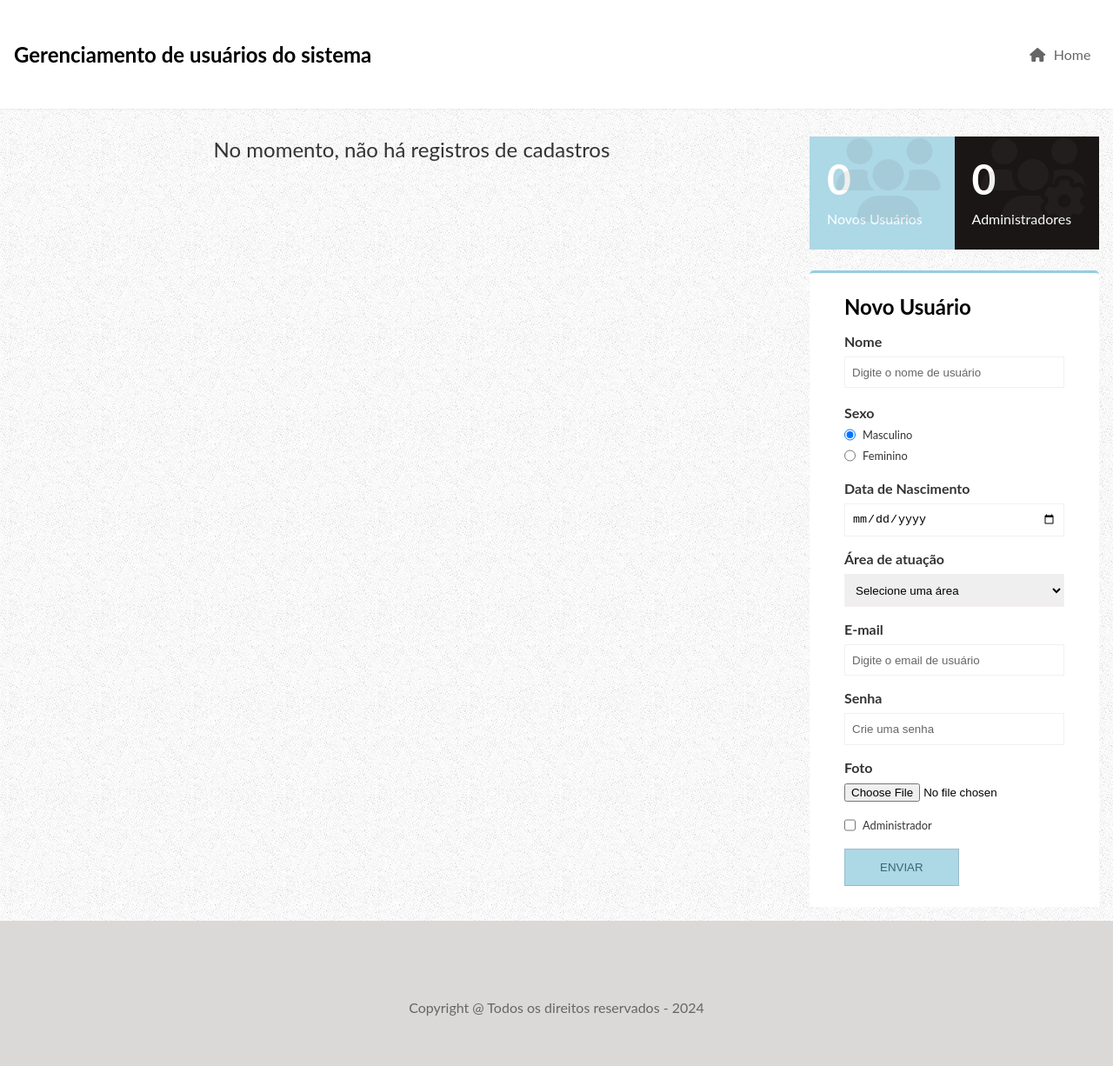
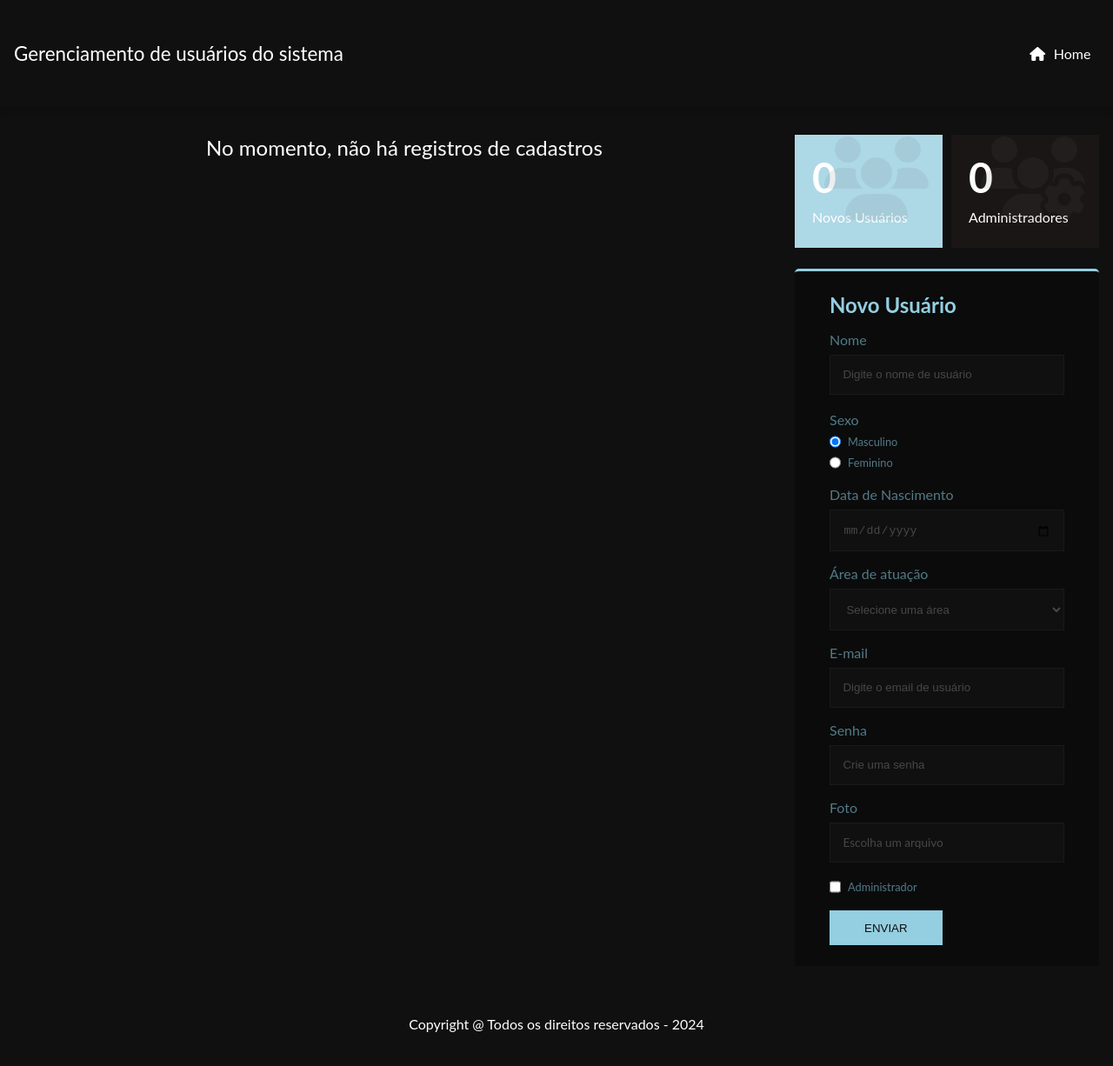
Before and after one commit to leandroalves-dev/gerenciador-de-cadastro, a React (Vite) app: page / in a window 1280 px wide. Shown: the top 1226 px of the page at 87% size. Built offline with nearby package versions, Linux system fonts and the light colour scheme.

Commit message:
refactor(projeto): Alteração de layout

```diff
--- a/src/components/Content/Forms/Forms.css
+++ b/src/components/Content/Forms/Forms.css
@@ -1,31 +1,32 @@
 
 
 .container-register{
-    background: #FFF;
+    background: #0b0b0b;
     padding: 1.5rem 2.5rem;
     border-top: 3px solid rgb(148, 206, 225);
     border-radius: 5px 5px 0 0;
+    width: 350px;
 }
 
 .container-register.edit{
-    background: #0df40029;
+    background: rgb(148, 206, 225);
 }
 
 .container-register.edit button{
-    background-color: #0df40029;
-    border-color: rgb(177 231 181);
+    background-color: rgb(148, 206, 225);
 }
 
 .container-register h2{
     font-size: 1.5rem;
     margin-bottom: 1rem;
+    color: rgb(148, 206, 225);
 }
 
 .container-register label{
-    color: #333;
+    color: rgb(82 122 136);
+    font-size: 1rem;
     margin: 1rem 0 0.5rem;
     display: block;
-    font-weight: bold;
 }
 
 .container-register .block{
@@ -50,11 +51,10 @@
 }
 
 .btn-sucsess{
-    background: lightblue;
+    background: rgb(148, 206, 225);
     text-transform: uppercase;
-    border: 1px solid rgb(154, 189, 200);
     padding: 0.8rem 2.5rem;
-    color: rgb(57, 102, 117);
+    color: #101010;
     cursor: pointer;
     transition: 0.3s;
     margin: 0;
@@ -144,3 +144,29 @@
     background-color: #FFF;
     padding: 1rem;
 }
+
+.container-register.edit input[type="text"],
+.container-register.edit input[type="password"],
+.container-register.edit input[type="date"],
+.container-register.edit select,
+.container-register.edit .custom-file-label{
+    background-color: rgb(127 180 197);
+    border: 0
+}
+
+.container-register.edit h2,
+.container-register.edit label {
+    color: #0b0b0b;
+}
+
+
+.container-register.edit .btn-sucsess{
+    background: #0b0b0b;
+    color: rgb(127 180 197);
+}
+
+@media(max-width:700px){
+    .container-register{
+        width: 100%;
+    }
+}
--- a/src/components/Content/Forms/Forms.tsx
+++ b/src/components/Content/Forms/Forms.tsx
@@ -181,9 +181,12 @@ const Forms = () => {
                                         {errors.password?.type === 'required' && <p className="error-message">A senha é obrigatória.</p>}
                                         {errors.password?.type === 'minLength' && <p className="error-message">A senha precisa ter no minímo 5 caracteres.</p>}
                                 </div>
-                                <div className="form-group">
+                                <div className="form-group arquivo">
                                     <label>Foto</label>
-                                    <input type="file" {...register("photo") }  />
+                                    <div className='inputFile'>
+                                        <div className="custom-file-label">Escolha um arquivo</div>
+                                        <input type="file" {...register("photo") }  />
+                                    </div>
                                     {preview && (
                                         <div className='box-preview'>
                                             <div className='img-preview'>
--- a/src/components/Content/Users/Users.css
+++ b/src/components/Content/Users/Users.css
@@ -4,7 +4,7 @@
 
 .listResults h2{
     text-align: center;
-    color: #333;
+    color: #FFF;
     font-weight: normal;
 }
 
@@ -29,13 +29,16 @@
 
 .content-list .list .info p{
     font-size: 12px;
+    color: #7c7c7c;
+    width: 100px;
 }
 
 .content-list .list .icons i{
-    margin: 0 0.3rem;
+    margin: 0 0.2rem;
     cursor: pointer;
     opacity: 0.3;
     transition: 0.3s;
+    color: #7c7c7c;
 }
 
 .content-list .list .icons i:hover{
@@ -43,7 +46,7 @@
 }
 
 .content-list .list img{
-    background: #e9e4e4;
+    background: #1b1b1b;
     padding: 0.3rem;
     width: 100%;
     min-height: 170px;
--- a/src/components/Footer/Footer.css
+++ b/src/components/Footer/Footer.css
@@ -2,12 +2,12 @@
     display: flex;
     align-items: center;
     justify-content: center;
-    background: #dbd8d8;
-    height: 200px;
+    background: #101010;
+    height: 100px;
 }
 
 
 .content-footer address{
     font-style: normal;
-    color: #666;
+    color: #FFF;
 }
--- a/src/components/Header/Header.css
+++ b/src/components/Header/Header.css
@@ -3,10 +3,10 @@
     justify-content: space-between;
     align-items: center;
     margin-bottom: 1rem;
-    background-color: #FFF;
+    background-color: #101010;
     padding: 3rem 1rem;
     margin: 0;
-    box-shadow: 0 0 3px rgba(0,0,0,0.1);
+    box-shadow: 0 10px 4px rgba(0,0,0,0.1);
 }
 
 .content-header .header-title {
@@ -14,16 +14,9 @@
     align-items: center;
 }
 
-.content-header .header-title h1 {
-    font-size: 1.8rem;
-    color: #222;
-    font-weight: normal;
-}
-
-.content-header .header-title h3 {
-    padding: 0 0.6rem;
-    font-size: 1.2rem;
-    color: #666;
+.content-header .header-title h2 {
+    font-size: 1.4rem;
+    color: #FFF;
     font-weight: normal;
 }
 
@@ -34,7 +27,7 @@
 
 .content-header .header-breadcrumb ul li a {
     text-decoration: none;
-    color: #666;
+    color: #FFF;
 }
 
 .content-header .header-breadcrumb ul li.ico-home:before {
@@ -42,7 +35,7 @@
     font-family: "Font Awesome 5 Free";
     font-weight: 900;
     padding-right: 0.6rem;
-    color: #666;
+    color: #FFF;
 }
 
 .content-header .header-breadcrumb ul li:after {
--- a/src/components/Header/Header.tsx
+++ b/src/components/Header/Header.tsx
@@ -11,7 +11,6 @@ const Header = () => {
                 <li className="ico-home">
                     <a href="#">Home</a>
                 </li>
-                {/* <li>Usuários</li> */}
             </ul>
         </div>
     </header>
--- a/src/components/Modal/Modal.css
+++ b/src/components/Modal/Modal.css
@@ -18,10 +18,9 @@
   }
 
   .modal-content {
-    background-color: #fefefe;
+    background-color: #0b0b0b;
     margin: 5% auto;
     padding: 40px 20px;
-    border: 1px solid #888;
     width: 100%;
     max-width: 600px;
     border-radius: 5px;
@@ -43,6 +42,7 @@
 
   .modal-content .content ul li{
     margin-bottom: 0.5rem;
+    color: rgb(82 122 136);
   }
 
   .modal-content .content .msg{
@@ -70,7 +70,7 @@
 
   .close:hover,
   .close:focus {
-    color: #b7e669;
+    color: #231478;
     text-decoration: none;
     cursor: pointer;
   }
--- a/src/index.css
+++ b/src/index.css
@@ -5,7 +5,7 @@
 }
 
 body{
-  background: url('assets/bg.png') repeat top left;
+  background: #101010;
   font-family: "Lato", sans-serif;
   font-size: 1rem;
 }
@@ -40,14 +40,37 @@ select:focus {
 input[type="text"],
 input[type="password"],
 input[type="date"],
-select {
-  border: 1px solid #f5efef;
-  padding: 0.6rem 0.5rem;
+select,
+.file {
+  border: 1px solid #1a1a1a;
+  background: #101010;
+  color: #494646;
+  padding: 0.9rem;
   width: 100%;
 }
 
+.arquivo input[type="file"] {
+    opacity: 0;
+    position: absolute;
+    top: 26px;
+    height: 47px;
+}
+
+.custom-file-label{
+    cursor: pointer;
+    border: 1px solid #1a1a1a;
+    background: #101010;
+    color: #494646;
+    padding: 0.9rem;
+    font-size: 0.85rem;
+}
+
+.arquivo{
+    position: relative;
+}
+
 ::placeholder{
-  color: #666;
+  color: #494646;
 }
 
 .container {
@@ -73,4 +96,8 @@ select {
         flex-direction: column-reverse;
     }
 
+    .header-breadcrumb{
+        display: none;
+    }
+
 }
```
